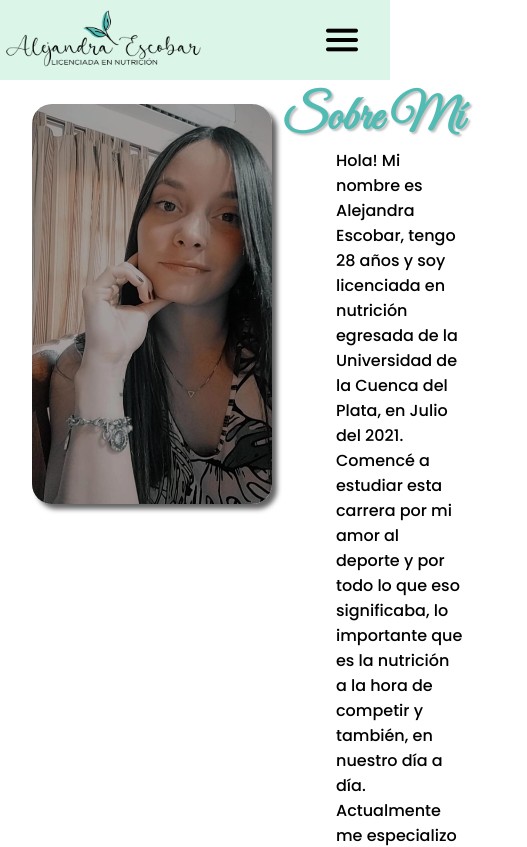
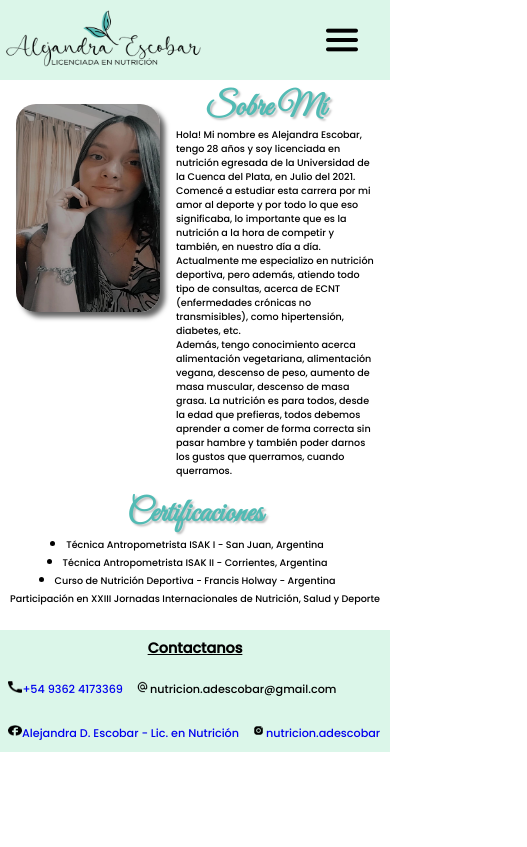
Before and after one commit to DeniseEscobar/39315-nutricion, a website: page pages/sobre-mi.html in a window 390 px wide. Shown: the top 847 px of the page, 527 px wide, since content can reach past the window. Drawn offline with Linux system fonts and the light colour scheme.

Commit message:
media queries en página sobre-mi

```diff
--- a/scss/layout/_main-sobremi.scss
+++ b/scss/layout/_main-sobremi.scss
@@ -1,4 +1,4 @@
-main .seccion-sobremi{
+.seccion-sobremi{
     font-size: $font-size;
     display: flex;
     justify-content: space-evenly;
--- a/scss/layout/_media1024.scss
+++ b/scss/layout/_media1024.scss
@@ -13,4 +13,36 @@
             margin-bottom: 0.5rem;
         }
     }
+    .seccion-sobremi{
+        div h1{
+            margin: 0;
+            font-size: 2rem;
+        }
+        div p{
+            margin: 0;
+            font-size: 0.9rem;
+        }
+        div img{
+            width: 15rem;
+            height: 23rem;
+            margin-left: 1rem;
+        }
+    }
+    .certificaciones{
+        margin: 0;
+        div h2{
+            font-size: 2rem;
+        }
+        ul li p{
+            font-size: 0.9rem;
+        }
+    }
+    footer{
+        div h2{
+            padding: 0;
+        }
+        ul li{
+            margin: 0.5rem;
+        }
+    }
 }
--- a/scss/layout/_media1440.scss
+++ b/scss/layout/_media1440.scss
@@ -2,4 +2,28 @@
     .titulo-principal{
         height: 81vh;
     }
+    .seccion-sobremi{
+        div h1{
+            margin-top: 1rem;
+        }
+        div p{
+            margin-top: 2rem;
+        }
+    }
+    .certificaciones{
+        margin-top: 4rem;
+        margin-bottom: 2rem;
+        div ul li p{
+            margin-bottom: 2rem;
+        }
+    }
+    footer{
+        div h2{
+            padding-top: 1.5rem;
+            padding-bottom: 1.5rem;
+        }
+        ul li{
+            margin-bottom: 2rem;
+        }
+    }
 }
--- a/scss/layout/_media320.scss
+++ b/scss/layout/_media320.scss
@@ -10,4 +10,34 @@
         font-size: 1.4rem;
         height: 75vh;
     }
+    .seccion-sobremi{
+        div img{
+            display: none;
+        }
+        div p{
+            font-size: 0.7rem;
+        }
+    }
+    .certificaciones{
+        div h2{
+            margin: 0;
+        }
+        ul li p{
+            font-size: 0.7rem;
+            list-style: none;
+            padding: 0 0.5rem;
+        }
+    }
+    footer{
+        div h2{
+            margin: 0;
+            padding: 0;
+        }
+        margin: 0;
+        ul li{
+            display: flex;
+            justify-content: center;
+            margin: 0;
+        }
+    }
 }
--- a/scss/layout/_media375.scss
+++ b/scss/layout/_media375.scss
@@ -11,4 +11,23 @@
     .titulo-principal{
         font-size: 1.5rem;
     }
+    .seccion-sobremi{
+        div img{
+            width: 6rem;
+            height: 10rem;
+        }
+        div p{
+            padding: 0 0.5rem;
+        }
+    }
+    footer{
+        div h2{
+            margin-top: 0.2rem;
+        }
+        ul li{
+            display: block;
+            font-size: 0.7rem;
+            margin: 0.6rem;
+        }
+    }
 }
--- a/scss/layout/_media425.scss
+++ b/scss/layout/_media425.scss
@@ -17,4 +17,28 @@
         width: 9rem;
         height: 3rem;
     }
+    .seccion-sobremi{
+        div img{
+            width: 9rem;
+            height: 13rem;
+        }
+        div p{
+            font-size: 0.6rem;
+            padding: 0 1rem;
+        }
+    }
+    .certificaciones{
+        div h2{
+            margin-top: 1rem;
+        }
+        ul li p{
+            font-size: 0.6rem;
+        }
+    }
+    footer{
+        ul li{
+            font-size: 0.7rem;
+            margin: 1rem 0;
+        }
+    }
 }
--- a/scss/layout/_media768.scss
+++ b/scss/layout/_media768.scss
@@ -17,4 +17,33 @@
     nav #toggle:checked ~ .menu{
         height: 100%;
     }
+    .seccion-sobremi{
+        div p{
+            font-size: 0.8rem;
+            padding: 0 2rem;
+        }
+        div img{
+            width: 12rem;
+            height: 18rem;
+        }
+    }
+    .certificaciones{
+        div h2{
+            margin-top: 1.5rem;
+        }
+        ul li p{
+            font-size: 0.8rem;
+        }
+    }
+    footer{
+        div h2{
+            margin-top: 0.5rem;
+        }
+        ul li{
+            font-size: 0.8rem;
+            margin: 0;
+            display: flex;
+            justify-content: left;
+        }
+    }
 }
```
Also changed, not shown: css/style.css, 1 other file.
